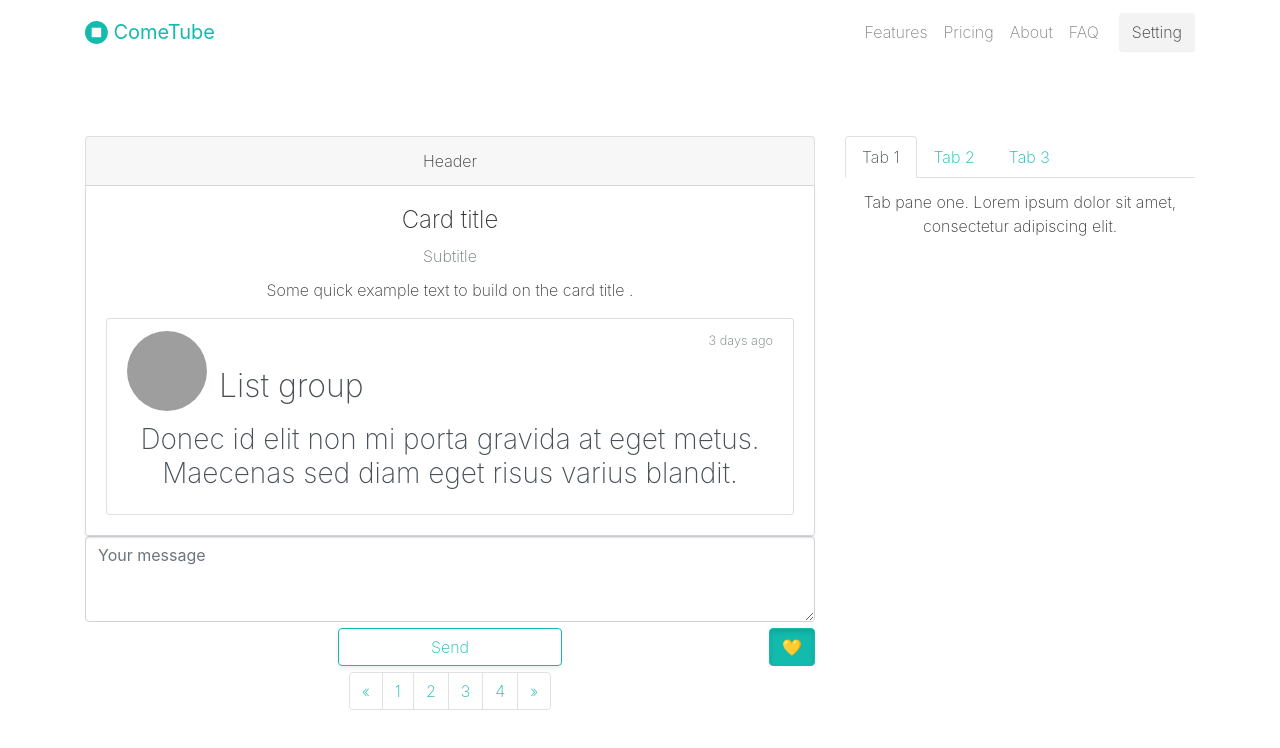
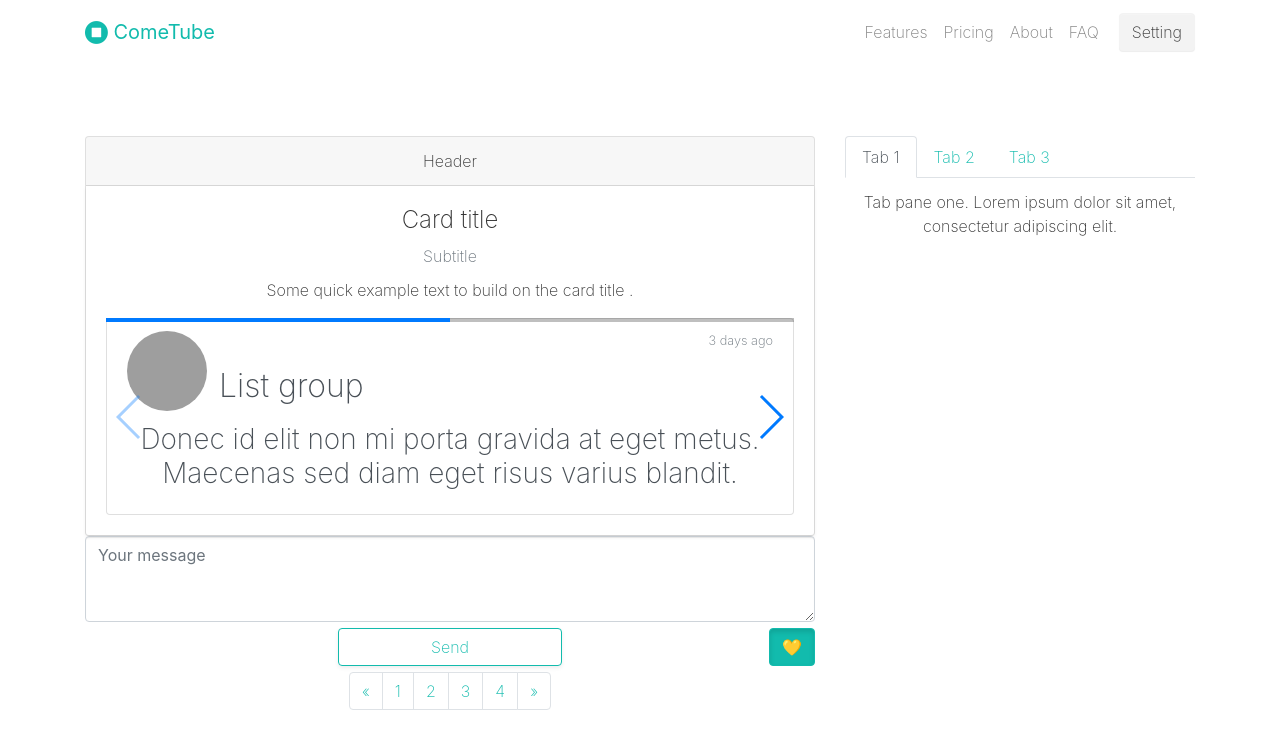
Before and after one commit to huwahuwa144/cometube_extension, a browser extension: page app/reply.html in a window 1280 px wide. Drawn offline with nearby package versions, Linux system fonts and the light colour scheme; grey boxes are pictures that could not be loaded.

Commit message:
若干修正版

```diff
--- a/app/reply.html
+++ b/app/reply.html
@@ -5,6 +5,7 @@
   <meta charset="utf-8">
   <meta name="viewport" content="width=device-width, initial-scale=1">
   <link rel="stylesheet" href="https://cdnjs.cloudflare.com/ajax/libs/font-awesome/4.7.0/css/font-awesome.min.css" type="text/css">
+  <link rel="stylesheet" href="https://cdnjs.cloudflare.com/ajax/libs/Swiper/4.4.1/css/swiper.min.css">
   <link rel="stylesheet" href="./css/theme.css" type="text/css">
 </head>
 
@@ -49,6 +50,9 @@
               <h4>Card title</h4>
               <h6 class="text-muted">Subtitle</h6>
               <p>Some quick example text to build on the card title .</p>
+              <div class="swiper-container">
+                <div class="swiper-wrapper">
+                  <div class="swiper-slide">
                     <div class="list-group">
                       <a href="#" class="list-group-item list-group-item-action flex-column align-items-start">
                         <div class="d-flex w-100 justify-content-between">
@@ -57,6 +61,23 @@
                         </div>
                         <h3 class="my-2">Donec id elit non mi porta gravida at eget metus. Maecenas sed diam eget risus varius blandit.</h3>
                       </a>
+                    </div>
+                  </div>
+                  <div class="swiper-slide">
+                    <div class="list-group">
+                      <a href="#" class="list-group-item list-group-item-action flex-column align-items-start">
+                        <div class="d-flex w-100 justify-content-between">
+                          <img class="d-block img-fluid rounded-circle float-left" src="https://pingendo.com/assets/photos/wireframe/photo-1.jpg" style="	width: 80px;	height: 80px;">
+                          <h2 class="mb-1 flex-row justify-content-start align-items-end flex-grow-1 d-flex mx-2" style="">List group </h2> <small class="text-muted">3 days ago</small>
+                        </div>
+                        <h3 class="my-2">Donec id elit non mi porta gravida at eget metus. Maecenas sed diam eget risus varius blandit.</h3>
+                      </a>
+                    </div>
+                  </div>
+                </div>
+                <div class="swiper-pagination"></div>
+                <div class="swiper-button-next"></div>
+                <div class="swiper-button-prev"></div>
             </div>
           </div>
           </div>
@@ -71,12 +92,12 @@
             <div class="d-flex justify-content-end col-md-4 " style="transition: all 0.25s;"><a href="#" class="btn btn-outline-primary my-1 active">💛</a></div>
           </div>
           <ul class="pagination justify-content-center shadow-none" style="">
-            <li class="page-item"> <a class="page-link" href="#"> <span>«</span> <span class="sr-only">Previous</span> </a> </li>
+            <li class="page-item"> <a class="page-link" id="prevButton" href="#"> <span>«</span> <span class="sr-only">Previous</span> </a> </li>
             <li class="page-item"> <a class="page-link" href="#">1</a> </li>
             <li class="page-item"> <a class="page-link" href="#">2</a> </li>
             <li class="page-item"> <a class="page-link" href="#">3</a> </li>
             <li class="page-item"> <a class="page-link" href="#">4</a> </li>
-            <li class="page-item"> <a class="page-link" href="#"> <span>»</span> <span class="sr-only">Next</span> </a> </li>
+            <li class="page-item"> <a class="page-link" id="nextButton" href="#"> <span>»</span> <span class="sr-only">Next</span> </a> </li>
           </ul>
         </div>
         <div class="col-md-4" style="">
@@ -103,6 +124,19 @@
   <script src="https://code.jquery.com/jquery-3.3.1.slim.min.js" integrity="sha384-q8i/X+965DzO0rT7abK41JStQIAqVgRVzpbzo5smXKp4YfRvH+8abtTE1Pi6jizo" crossorigin="anonymous"></script>
   <script src="https://cdnjs.cloudflare.com/ajax/libs/popper.js/1.14.3/umd/popper.min.js" integrity="sha384-ZMP7rVo3mIykV+2+9J3UJ46jBk0WLaUAdn689aCwoqbBJiSnjAK/l8WvCWPIPm49" crossorigin="anonymous"></script>
   <script src="https://stackpath.bootstrapcdn.com/bootstrap/4.1.3/js/bootstrap.min.js" integrity="sha384-ChfqqxuZUCnJSK3+MXmPNIyE6ZbWh2IMqE241rYiqJxyMiZ6OW/JmZQ5stwEULTy" crossorigin="anonymous"></script>
+  <script src="https://cdnjs.cloudflare.com/ajax/libs/Swiper/4.4.1/js/swiper.min.js"></script>
+  <script>
+  var swiper = new Swiper('.swiper-container', {
+      pagination: {
+        el: '.swiper-pagination',
+        type: 'progressbar',
+      },
+      navigation: {
+        nextEl: '.swiper-button-next',
+        prevEl: '.swiper-button-prev',
+      },
+    });
+  </script>
 </body>
 
 </html>
```
Also changed, not shown: app/scripts.babel/background.js (+25 -2 lines), app/manifest.json. Lines whose indentation alone changed are shown as unchanged.
